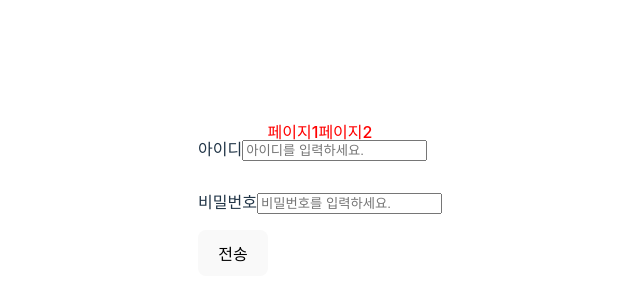
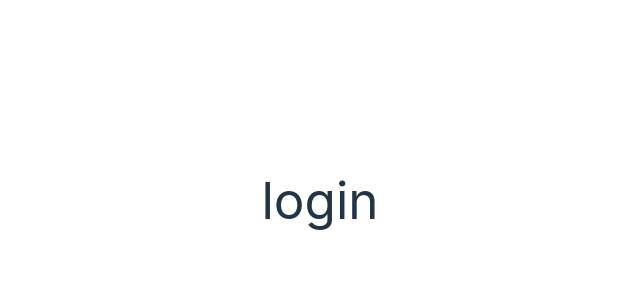
Before and after one commit to blueStragglr/wanted-pre-onboarding-10-FE-quest, a React (Vite) app in the folder vite-main/: page / in a window 1280 px wide. Shown: the part 200-500 px from the top of the page, without its empty margins (320-960 px from the left). Built offline with nearby package versions, Linux system fonts and the light colour scheme.

Commit message:
feat: qhrtmq

```diff
--- a/vite-main/src/App.tsx
+++ b/vite-main/src/App.tsx
@@ -1,17 +1,17 @@
 import React from 'react';
 import './App.css';
-import {Routes,Route}from "react-router-dom"
-import Header from './component/Header';
-import Page1 from './page/Page1';
-import Page2 from './page/Page2';
+import {createBrowserRouter,RouterProvider}from "react-router-dom"
+import LoginWithMockAPI from "./pages/LoginWithMockAPI";
+const router =createBrowserRouter([{
+ path : "/",
+ element :<LoginWithMockAPI/>,
+
+}])
+
 function App() {
   return (
     <div className="App">
-      <Header/>
-      <Routes>
-        <Route path="/" element={<Page1/>}></Route>
-        <Route path="/page/2" element={<Page2/>}></Route>
-      </Routes>
+      <RouterProvider router={router}/>
     </div>
   );
 }
--- a/vite-main/src/main.tsx
+++ b/vite-main/src/main.tsx
@@ -2,16 +2,11 @@ import React from 'react'
 import ReactDOM from 'react-dom/client'
 import App from './App'
 import './index.css'
-import { BrowserRouter } from 'react-router-dom';
-import {worker} from "./mocks/worker";
-if (process.env.NODE_ENV === "development") {
-  worker.start();
-}
-// worker.start();
+
 ReactDOM.createRoot(document.getElementById('root') as HTMLElement).render(
   <React.StrictMode>
-    <BrowserRouter>
+
     <App />
-    </BrowserRouter>
+
   </React.StrictMode>
 )
--- a/vite-main/src/mocks/handlers.ts
+++ /dev/null
@@ -1,16 +0,0 @@
-import { rest } from 'msw';
-const todos = ['먹기', '밍재님놀리기', '밥먹기', '공부하기'];
-
-export const handlers = [
-  //할일 목록
-  rest.get('/todos', (req, res, ctx) => {
-    return res(ctx.status(200), ctx.delay(1000), ctx.json(todos));
-  }),
-  // 할일 추가
-  rest.post<string>('/todos', (req, res, ctx) => {
-    todos.push(req.body);
-    return res(ctx.status(201));
-  }),
-];
-
-export default handlers;
--- a/vite-main/src/mocks/worker.ts
+++ /dev/null
@@ -1,4 +0,0 @@
-import { setupWorker } from 'msw';
-import { handlers } from './handlers';
-
-export const worker = setupWorker(...handlers);
--- a/vite-main/src/page/Page1.tsx
+++ /dev/null
@@ -1,20 +0,0 @@
-import React,{useState} from 'react';
-import Input from '../component/Input';
-import Button from '../component/Button';
-const Page1 = () => {
-    const [inputID, setInputID] = useState('');
-    const [inputPW,setInputPW]= useState('');
-    const printingData = inputID+inputPW;
-
-    return (
-        <div>
-            <Input  name="id" label="아이디" setInputValue={setInputID} inputValue= {inputID}/>
-            <br/>
-            <Input  name="password" label="비밀번호"setInputValue={setInputPW} inputValue= {inputPW}/>
-
-            <Button data = {printingData}/>
-        </div>
-    );
-};
-
-export default Page1;
--- a/vite-main/src/page/Page2.tsx
+++ /dev/null
@@ -1,25 +0,0 @@
-import React, { useState } from 'react';
-
-const Page2 = () => {
-    const [todolist,setTodolist] =useState("");
- function handleTodo (){
-    fetch("/todos")
-    .then((response) => response.json())
-    .then((data) => {console.log(data)
-        setTodolist(data);
-});
- }
-
-
-    return (
-        <div>
-            <h1>오늘은 뭐해야 하지?</h1>
-            <button onClick={handleTodo}> 찾아보기 </button>
-            <section>
-                <h2>{todolist[1]}</h2>
-            </section>
-        </div>
-    );
-};
-
-export default Page2;
--- /dev/null
+++ b/vite-main/src/pages/LoginWithMockAPI.tsx
@@ -0,0 +1,14 @@
+import React,{useState} from 'react';
+
+const LoginWithMockAPI = () => {
+    return (
+        <div>
+            <h1> login</h1>
+            <form >
+
+            </form>
+        </div>
+    );
+};
+
+export default LoginWithMockAPI;
```
Also changed, not shown: vite-main/src/util/index.js (deleted, +0 -15 lines).
